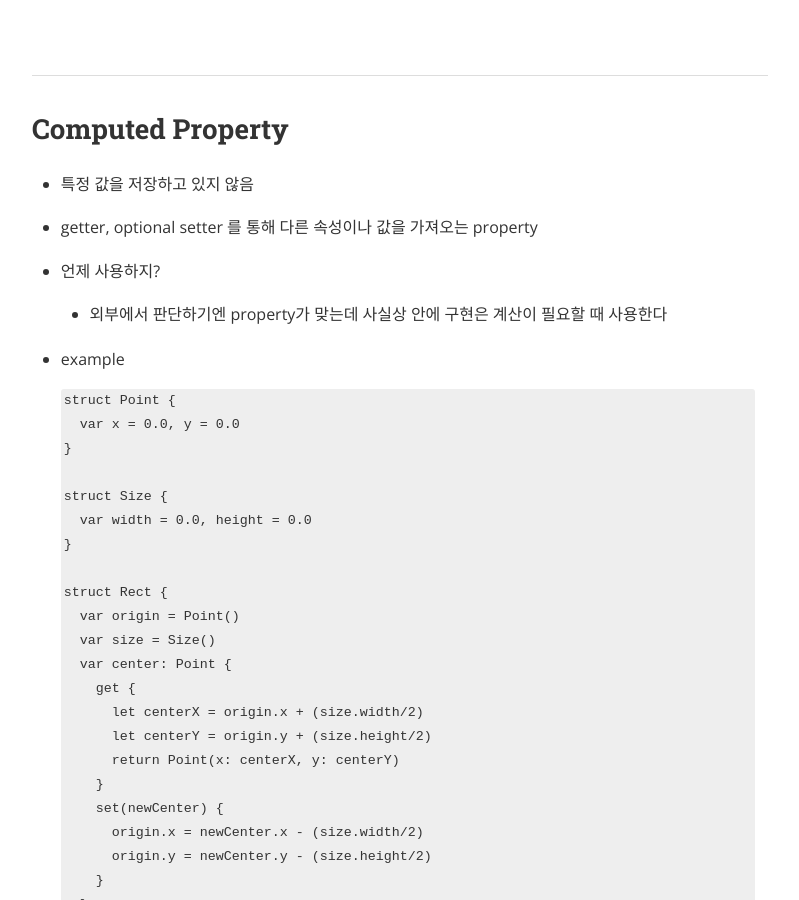
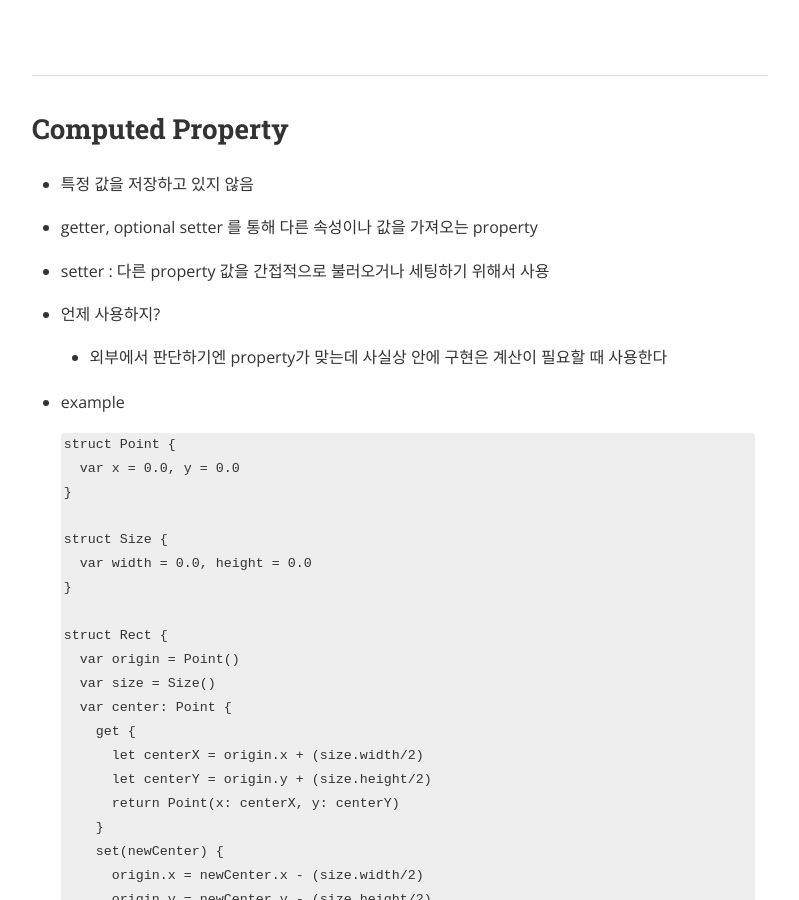
Before and after one commit to daheenallwhite/daheenallwhite.github.io, a Jekyll site: the page built from _posts/2019-05-09-Property-in-Swift.markdown, in a window 1280 px wide and 900 px high, scrolled down 3276 px. Shown: the whole window, without its empty margins (240-1039 px from the left). Built offline with Jekyll 4.4.1, drawn with Linux system fonts in a browser that asks for light colours; nearby versions of some CDN libraries; emoji names are drawn with the system emoji font; a style sheet for code colours, icons or effects is not loaded.

Commit message:
Update post about property

```diff
--- a/_posts/2019-05-09-Property-in-Swift.markdown
+++ b/_posts/2019-05-09-Property-in-Swift.markdown
@@ -128,6 +128,8 @@ cover:  "/assets/instacode.png"
 - 특정 값을 저장하고 있지 않음
 
 - getter, optional setter 를 통해 다른 속성이나 값을 가져오는 property
+
+- setter : 다른 property 값을 간접적으로 불러오거나 세팅하기 위해서 사용
 
 - 언제 사용하지?
 
```
